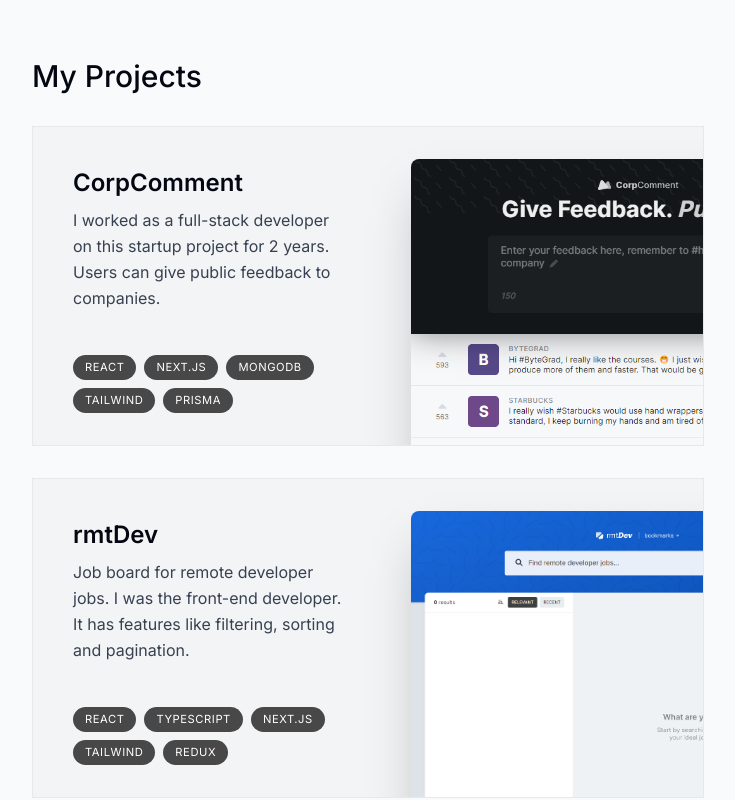
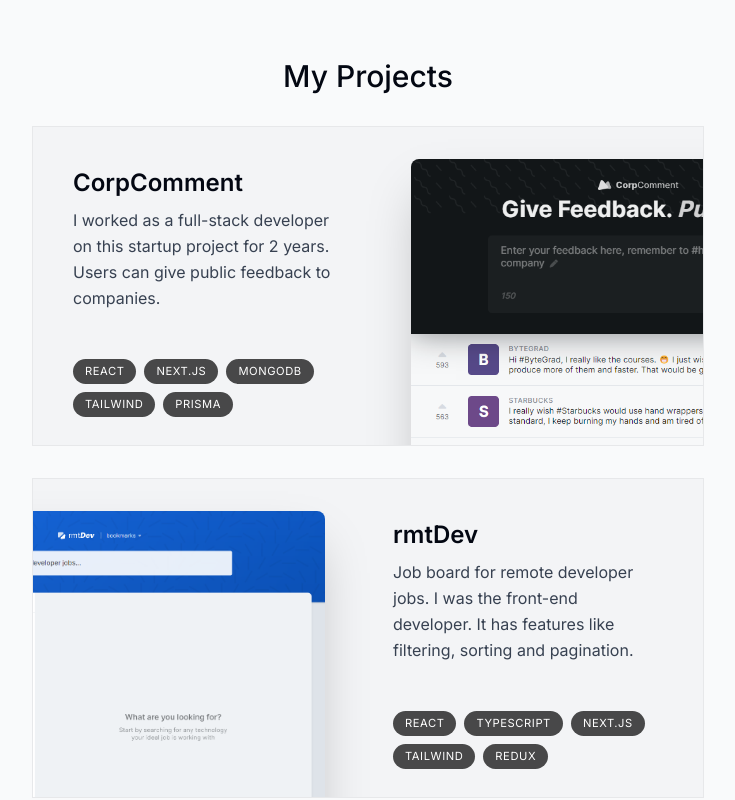
Before and after one commit to adrians90/Adrian-Sandu, a Next.js app: page / in a window 1280 px wide. Shown: the part 1240-2040 px from the top of the page, without its empty margins (272-1007 px from the left). Built offline with nearby package versions, Linux system fonts and the light colour scheme.

Commit message:
Style the projects section

```diff
--- a/components/projects.tsx
+++ b/components/projects.tsx
@@ -22,8 +22,8 @@
 
 function Project({ title, description, tags, imageUrl }: ProjectProps) {
   return (
-    <section className="bg-gray-100 max-w-[42rem] border border-black/5 overflow-hidden sm:pr-8 relative sm:h-[20rem] mb-3 sm:mb-8 last:mb-0">
-      <div className="pt-4 pb-8 px-5 sm:pl-10 sm:pr-2 sm:pt-10 sm:max-w-[50%] flex flex-col h-full">
+    <section className="group bg-gray-100 max-w-[42rem] border border-black/5 overflow-hidden sm:pr-8 relative sm:h-[20rem] mb-3 sm:mb-8 last:mb-0 even:pl-8">
+      <div className="pt-4 pb-7 px-5 sm:pl-10 sm:pr-2 sm:pt-10 sm:max-w-[50%] flex flex-col h-full group-even:ml-[18rem]">
         <h3 className="text-2xl font-semibold">{title}</h3>
         <p className="mt-2 leading-relaxed text-gray-700">{description}</p>
         <ul className="flex flex-wrap mt-4 gap-2 sm:mt-auto">
@@ -41,7 +41,7 @@
         src={imageUrl}
         alt="Project I worked on"
         quality={95}
-        className="absolute top-8 -right-40 w-[28.25rem] rounded-t-lg shadow-2xl"
+        className="absolute top-8 -right-40 w-[28.25rem] rounded-t-lg shadow-2xl group-even:right-[initial] group-even:-left-40"
       />
     </section>
   );
--- a/components/section-heading.tsx
+++ b/components/section-heading.tsx
@@ -5,5 +5,9 @@
 };
 
 export default function SectionHeading({ children }: SectionHeadingProps) {
-  return <h2 className="text-3xl font-medium capitalize mb-8">{children}</h2>;
+  return (
+    <h2 className="text-3xl font-medium capitalize mb-8 text-center">
+      {children}
+    </h2>
+  );
 }
```
